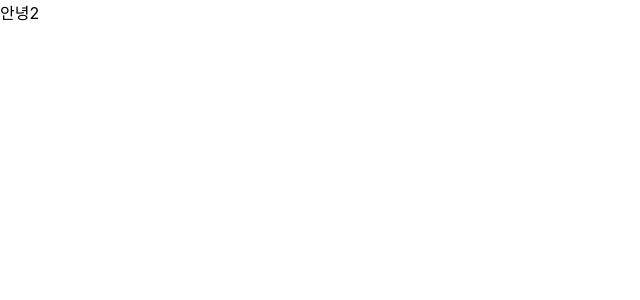
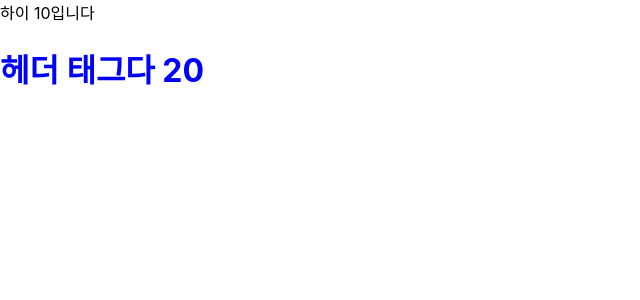
Before and after one commit to HiddenEvent/ReactAndSpring, a React (Create React App) app: page / in a window 1280 px wide. Shown: the top 300 px of the page, without its empty margins (0-640 px from the left). Built offline with nearby package versions, Linux system fonts and the light colour scheme.

Commit message:
map, filter,slice,concat 문법

```diff
--- a/src/App.css
+++ b/src/App.css
@@ -1,38 +1,3 @@
-.App {
-  text-align: center;
+.box-style {
+  color: blue;
 }
-
-.App-logo {
-  height: 40vmin;
-  pointer-events: none;
-}
-
-@media (prefers-reduced-motion: no-preference) {
-  .App-logo {
-    animation: App-logo-spin infinite 20s linear;
-  }
-}
-
-.App-header {
-  background-color: #282c34;
-  min-height: 100vh;
-  display: flex;
-  flex-direction: column;
-  align-items: center;
-  justify-content: center;
-  font-size: calc(10px + 2vmin);
-  color: white;
-}
-
-.App-link {
-  color: #61dafb;
-}
-
-@keyframes App-logo-spin {
-  from {
-    transform: rotate(0deg);
-  }
-  to {
-    transform: rotate(360deg);
-  }
-}
--- a/src/App.js
+++ b/src/App.js
@@ -3,9 +3,23 @@ import './App.css';
 
 // 0. React 엔진 - 데이터변경감지해서 UI 그려주는!!
 // 1. 실행 과정 (index.html) - SPA, index.html에서 body만 바꾸는 기술, 페이지 이동이 아니다.
-// 2. JSX 문법 = javascript에서 html을 사용가능하게 하는 문법
+// 2. JSX 문법 - javascript에서 html을 사용가능하게 하는 문법
+
+// 1) return시에 하나의 Dom만 리턴할 수 있다.
+// 2) 변수선언은 let혹은 const로만 해야한다.
+// 3) if사용 불가능 X => 삼항연산자 사용가능
+// 4) css 디자인 - 외부파일에 정의하고 사용하자
+
+let a = 10; // 변수
+const b = 20; //상수
+
 function App() {
-  return <div>안녕2</div>;
+  return (
+    <div>
+      <div>하이 {a === 10 ? '10입니다' : '10이 아닙니다'}</div>
+      <h1 className="box-style">헤더 태그다 {b}</h1>
+    </div>
+  );
 }
 
 export default App;
```
